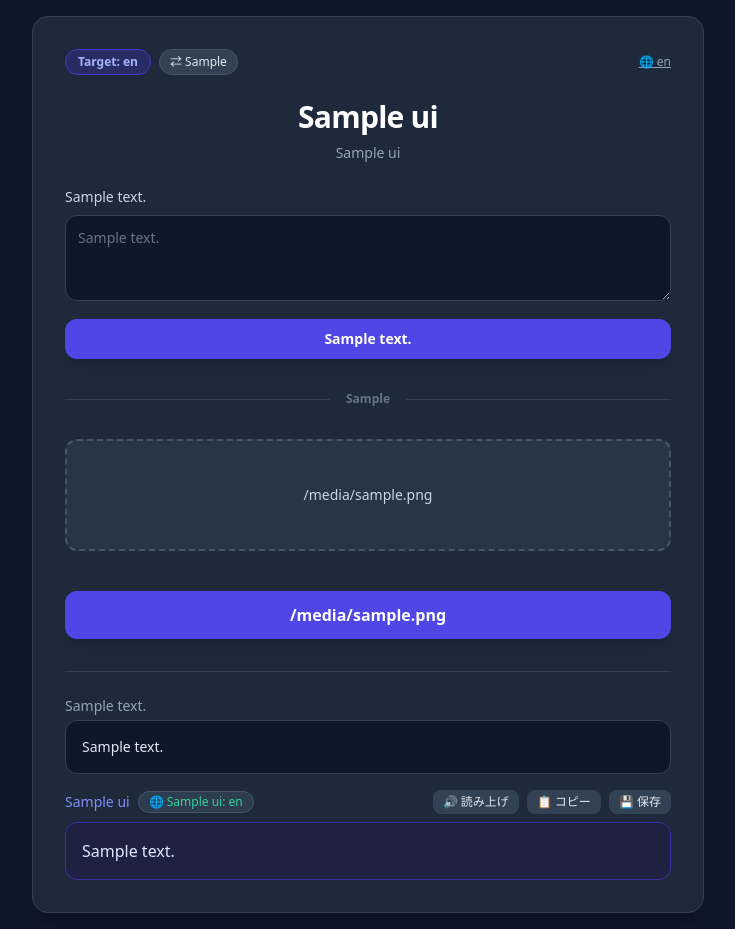
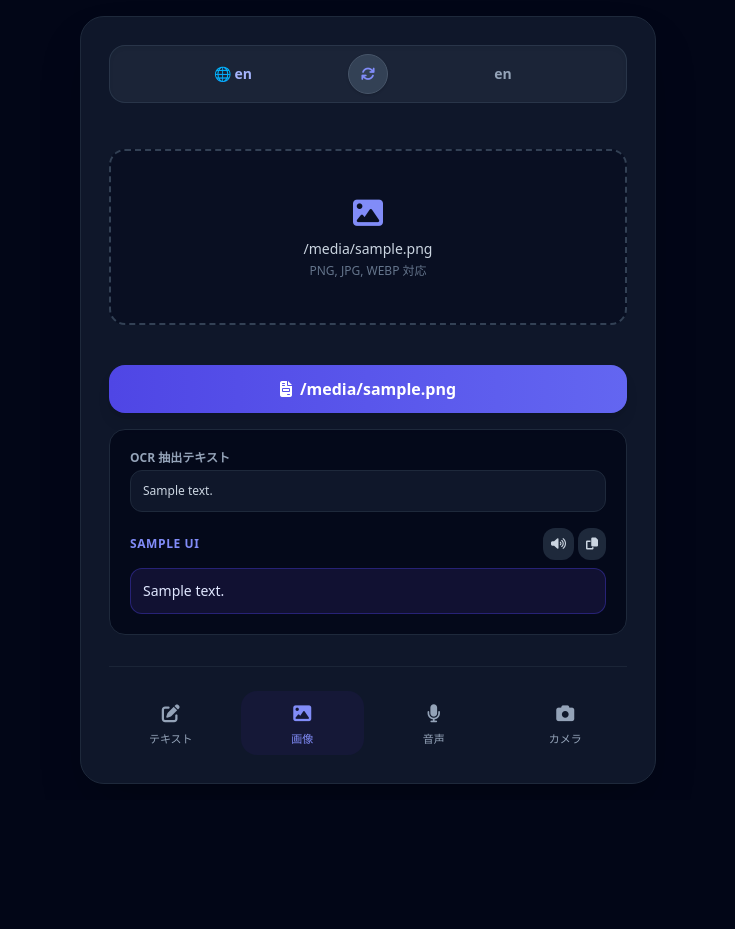
Before and after one commit to cfti1250155-source/flask-image-translator, a Flask app: template templates/index.html in a window 1280 px wide. Shown: the whole page, without its empty margins (272-1007 px from the left). After the commit the page ends 784 px from the top, so only its background shows below. Run offline with Flask 3, Linux system fonts and the light colour scheme; the template is opened without the code that fills it: most values are stand-ins (such as "Sample title", 1, 10 or a date in 2020); some libraries are stand-ins or nearby versions.

Commit message:
Redesign UI to Google Translate app style with tab navigation

```diff
--- a/app.py
+++ b/app.py
@@ -95,7 +95,7 @@ def set_language():
 
 @app.route('/swap-language', methods=['POST'])
 def swap_language():
-    """ターゲット言語のスムーズな切り替え（入力欄の残存テキストはクリア）"""
+    """ターゲット言語のスムーズな切り替え"""
     current_target = session.get('target_lang', 'English')
     last_detected = session.get('last_detected_lang')
 
@@ -106,8 +106,6 @@ def swap_language():
 
     session['target_lang'] = new_target
     session['last_detected_lang'] = current_target
-
-    # 残っている入力プリセットテキストを完全に消去
     session.pop('input_preset', None)
 
     return redirect(url_for('index'))
@@ -123,18 +121,20 @@ def index():
     ocr_text = ''
     translated_text = ''
     detected_lang = ''
-    is_text_translation = False
+    is_text_translation = True
 
     if request.method == 'POST':
+        mode = request.form.get('mode', 'text')
         direct_text = request.form.get('direct_text')
         file = request.files.get('image')
 
-        # 1. テキスト直接入力
-        if direct_text and direct_text.strip() != '':
+        # 1. テキスト入力モード
+        if mode == 'text' and direct_text and direct_text.strip() != '':
             ocr_text = direct_text.strip()
             is_text_translation = True
-        # 2. 画像ファイル
-        elif file and file.filename != '':
+        # 2. 画像モード
+        elif mode == 'image' and file and file.filename != '':
+            is_text_translation = False
             session.pop('last_detected_lang', None)
             try:
                 image = Image.open(file.stream)
--- a/templates/index.html
+++ b/templates/index.html
@@ -5,119 +5,189 @@
     <meta name="viewport" content="width=device-width, initial-scale=1.0">
     <title>{{ ui.title }}</title>
     <script src="https://cdn.tailwindcss.com"></script>
+    <link rel="stylesheet" href="https://cdnjs.cloudflare.com/ajax/libs/font-awesome/6.4.0/css/all.min.css">
 </head>
-<body class="bg-slate-900 text-slate-100 min-h-screen flex items-center justify-center p-4">
+<body class="bg-slate-950 text-slate-100 min-h-screen flex flex-col items-center justify-between p-4 selection:bg-indigo-500 selection:text-white">
 
-    <div class="max-w-2xl w-full bg-slate-800 rounded-2xl shadow-xl border border-slate-700 p-6 md:p-8">
+    <!-- メインコンテンツカード -->
+    <div class="max-w-xl w-full bg-slate-900 rounded-3xl shadow-2xl border border-slate-800 p-5 md:p-7 flex-grow flex flex-col justify-between my-auto">
 
-        <!-- ヘッダー & 言語変更・切り替えボタン -->
-        <div class="flex justify-between items-center mb-6">
-            <div class="flex items-center gap-2">
-                <span class="bg-indigo-900/60 text-indigo-300 text-xs font-semibold px-3 py-1 rounded-full border border-indigo-700">
-                    Target: {{ target_lang }}
-                </span>
+        <!-- 1. 上部：言語切り替えバー（Google翻訳アプリ風） -->
+        <div class="bg-slate-800/80 rounded-2xl p-2 flex items-center justify-between border border-slate-700/60 mb-6 shadow-inner">
+            <a href="/select-language" class="flex-1 text-center font-semibold text-sm text-indigo-300 hover:text-white transition py-2 rounded-xl hover:bg-slate-700/50">
+                🌐 {{ target_lang }}
+            </a>
+
             <form action="/swap-language" method="POST" class="inline">
-                    <button type="submit" title="言語切り替え" class="bg-slate-700 hover:bg-slate-600 text-slate-200 text-xs font-medium px-2.5 py-1 rounded-full border border-slate-600 transition flex items-center gap-1">
-                        ⇄ {{ ui.get('swap_btn', '言語切り替え') }}
+                <button type="submit" title="言語切り替え" class="w-10 h-10 bg-slate-700 hover:bg-slate-600 active:scale-95 text-indigo-400 rounded-full flex items-center justify-center transition border border-slate-600 shadow">
+                    <i class="fa-solid fa-arrows-rotate text-sm"></i>
                 </button>
             </form>
-            </div>
-            <a href="/select-language" class="text-xs text-slate-400 hover:text-white underline">
-                🌐 {{ ui.change_lang }}
+
+            <a href="/select-language" class="flex-1 text-center font-semibold text-sm text-slate-400 hover:text-white transition py-2 rounded-xl hover:bg-slate-700/50">
+                {{ ui.change_lang }}
             </a>
         </div>
 
-        <div class="text-center space-y-2 mb-6">
-            <h1 class="text-3xl font-bold tracking-tight text-white">{{ ui.title }}</h1>
-            <p class="text-slate-400 text-sm">{{ ui.subtitle }}</p>
+        <!-- 2. 中央：各モードのコンテンツエリア -->
+        <div class="flex-grow flex flex-col justify-center">
+
+            <!-- 【テキスト翻訳モード】 -->
+            <div id="tab-text" class="tab-content space-y-4">
+                <form action="/" method="POST" class="space-y-3">
+                    <input type="hidden" name="mode" value="text">
+                    <div class="relative">
+                        <textarea name="direct_text" rows="5" class="w-full p-4 rounded-2xl bg-slate-950/70 text-slate-100 border border-slate-800 focus:outline-none focus:border-indigo-500 text-base placeholder-slate-600 resize-none shadow-inner" placeholder="{{ ui.text_placeholder }}">{{ ocr_text if is_text_translation else '' }}</textarea>
                     </div>
-
-        <!-- 1. テキスト直接入力フォーム -->
-        <form action="/" method="POST" class="space-y-3 mb-6">
-            <div>
-                <label class="block text-sm font-medium text-slate-300 mb-2">{{ ui.text_input_label }}</label>
-                <!-- 入力欄（テキストエリア）を常にクリアな状態に設定 -->
-                <textarea name="direct_text" rows="3" class="w-full p-3 rounded-xl bg-slate-900 text-slate-100 border border-slate-700 focus:outline-none focus:border-indigo-500 text-sm placeholder-slate-500" placeholder="{{ ui.text_placeholder }}"></textarea>
-            </div>
-            <button type="submit" class="w-full bg-indigo-600 hover:bg-indigo-500 text-white font-semibold py-2.5 px-4 rounded-xl shadow-lg transition text-sm">
-                {{ ui.btn_text_translate }}
+                    <button type="submit" class="w-full bg-gradient-to-r from-indigo-600 to-indigo-500 hover:from-indigo-500 hover:to-indigo-400 text-white font-bold py-3 px-4 rounded-2xl shadow-lg transition active:scale-[0.99] flex items-center justify-center gap-2">
+                        <i class="fa-solid fa-language"></i> {{ ui.btn_text_translate }}
                     </button>
                 </form>
 
-        <div class="relative flex py-2 items-center mb-6">
-            <div class="flex-grow border-t border-slate-700"></div>
-            <span class="flex-shrink mx-4 text-slate-500 text-xs font-semibold">{{ ui.or }}</span>
-            <div class="flex-grow border-t border-slate-700"></div>
+                <!-- テキスト翻訳の結果出力枠 -->
+                {% if translated_text and is_text_translation %}
+                <div class="mt-6 p-5 bg-indigo-950/40 rounded-2xl border border-indigo-800/60 space-y-3">
+                    <div class="flex justify-between items-center border-b border-indigo-900/50 pb-2">
+                        <div class="flex items-center gap-2">
+                            <span class="text-xs font-bold text-indigo-400 uppercase tracking-wider">{{ ui.result_label }}</span>
+                            {% if detected_lang %}
+                            <span class="bg-emerald-950/80 text-emerald-400 text-[10px] font-semibold px-2 py-0.5 rounded-full border border-emerald-800">
+                                🌐 {{ detected_lang }}
+                            </span>
+                            {% endif %}
+                        </div>
+                        <div class="flex space-x-1">
+                            <button type="button" onclick="speakText()" class="p-2 bg-slate-800 hover:bg-slate-700 text-slate-300 rounded-xl text-xs transition">
+                                <i class="fa-solid fa-volume-high"></i>
+                            </button>
+                            <button type="button" onclick="copyResult()" class="p-2 bg-slate-800 hover:bg-slate-700 text-slate-300 rounded-xl text-xs transition">
+                                <i class="fa-solid fa-copy"></i>
+                            </button>
+                            <button type="button" onclick="downloadText()" class="p-2 bg-slate-800 hover:bg-slate-700 text-slate-300 rounded-xl text-xs transition">
+                                <i class="fa-solid fa-download"></i>
+                            </button>
+                        </div>
+                    </div>
+                    <div id="resultText" class="text-indigo-100 text-base font-medium whitespace-pre-wrap leading-relaxed">{{ translated_text }}</div>
+                </div>
+                {% endif %}
             </div>
 
-        <!-- 2. 画像送信フォーム -->
+            <!-- 【画像翻訳モード】 -->
+            <div id="tab-image" class="tab-content hidden space-y-4">
                 <form action="/" method="POST" enctype="multipart/form-data" class="space-y-4">
+                    <input type="hidden" name="mode" value="image">
                     <div class="flex flex-col items-center justify-center w-full">
-                <label class="flex flex-col items-center justify-center w-full h-28 border-2 border-slate-600 border-dashed rounded-xl cursor-pointer bg-slate-700/50 hover:bg-slate-700 transition">
-                    <div class="flex flex-col items-center justify-center pt-4 pb-4">
+                        <label class="flex flex-col items-center justify-center w-full h-44 border-2 border-slate-700 border-dashed rounded-2xl cursor-pointer bg-slate-950/40 hover:bg-slate-800/40 transition">
+                            <div class="flex flex-col items-center justify-center p-4 text-center">
+                                <i class="fa-solid fa-image text-3xl text-indigo-400 mb-2"></i>
                                 <p class="text-sm text-slate-300 font-medium">{{ ui.image_input_label }}</p>
+                                <p class="text-xs text-slate-500 mt-1">PNG, JPG, WEBP 対応</p>
                             </div>
                             <input type="file" name="image" accept="image/*" class="hidden" onchange="document.getElementById('file-name').innerText = this.files[0].name">
                         </label>
-                <p id="file-name" class="text-xs text-indigo-400 mt-2 h-4"></p>
+                        <p id="file-name" class="text-xs text-indigo-400 mt-2 h-4 font-medium"></p>
                     </div>
 
-            <button type="submit" class="w-full bg-indigo-600 hover:bg-indigo-500 text-white font-semibold py-3 px-4 rounded-xl shadow-lg transition">
-                {{ ui.btn_image_translate }}
+                    <button type="submit" class="w-full bg-gradient-to-r from-indigo-600 to-indigo-500 hover:from-indigo-500 hover:to-indigo-400 text-white font-bold py-3 px-4 rounded-2xl shadow-lg transition active:scale-[0.99] flex items-center justify-center gap-2">
+                        <i class="fa-solid fa-file-invoice"></i> {{ ui.btn_image_translate }}
                     </button>
                 </form>
 
-        <!-- 結果表示部分 -->
-        {% if ocr_text or translated_text %}
-        <div class="mt-8 space-y-4 pt-6 border-t border-slate-700">
-            {% if ocr_text and translated_text %}
+                <!-- 画像翻訳の結果出力枠 -->
+                {% if translated_text and not is_text_translation %}
+                <div class="mt-6 p-5 bg-slate-950/80 rounded-2xl border border-slate-800 space-y-4">
+                    {% if ocr_text %}
                     <div>
-                <h2 class="text-sm font-medium text-slate-400 mb-1">{{ ui.target_text_label }}</h2>
-                <div class="p-4 bg-slate-900 rounded-xl border border-slate-700 text-slate-200 text-sm whitespace-pre-wrap">{{ ocr_text }}</div>
+                        <span class="text-xs font-bold text-slate-400 block mb-1">OCR 抽出テキスト</span>
+                        <div class="p-3 bg-slate-900 rounded-xl border border-slate-800 text-xs text-slate-300 max-h-32 overflow-y-auto whitespace-pre-wrap">{{ ocr_text }}</div>
                     </div>
                     {% endif %}
-
-            {% if translated_text %}
                     <div>
                         <div class="flex justify-between items-center mb-2">
-                    <div class="flex items-center gap-2">
-                        <h2 class="text-sm font-medium text-indigo-400">{{ ui.result_label }}</h2>
-                        {% if detected_lang %}
-                        <span class="bg-slate-700/80 text-emerald-400 text-xs px-2.5 py-0.5 rounded-full border border-slate-600 font-medium">
-                            🌐 {{ ui.get('detected_label', '検出言語') }}: {{ detected_lang }}
-                        </span>
-                        {% endif %}
-                    </div>
-                    <!-- 便利ツールボタン群 -->
-                    <div class="flex space-x-2">
-                        {% if is_text_translation %}
-                        <form action="/swap-language" method="POST" class="inline">
-                            <button type="submit" title="言語切り替え" class="px-2.5 py-1 bg-indigo-800 hover:bg-indigo-700 text-indigo-200 rounded-lg text-xs font-medium transition flex items-center gap-1 border border-indigo-600">
-                                ⇄ {{ ui.get('swap_btn', '言語切り替え') }}
+                            <span class="text-xs font-bold text-indigo-400 uppercase tracking-wider">{{ ui.result_label }}</span>
+                            <div class="flex space-x-1">
+                                <button type="button" onclick="speakText()" class="p-2 bg-slate-800 hover:bg-slate-700 text-slate-300 rounded-xl text-xs transition">
+                                    <i class="fa-solid fa-volume-high"></i>
                                 </button>
-                        </form>
-                        {% endif %}
-                        <button type="button" onclick="speakText()" title="音声読み上げ" class="px-2.5 py-1 bg-slate-700 hover:bg-slate-600 text-slate-200 rounded-lg text-xs font-medium transition flex items-center gap-1">
-                            🔊 読み上げ
-                        </button>
-                        <button type="button" onclick="copyResult()" title="テキストコピー" class="px-2.5 py-1 bg-slate-700 hover:bg-slate-600 text-slate-200 rounded-lg text-xs font-medium transition flex items-center gap-1">
-                            📋 コピー
-                        </button>
-                        <button type="button" onclick="downloadText()" title="ファイル保存" class="px-2.5 py-1 bg-slate-700 hover:bg-slate-600 text-slate-200 rounded-lg text-xs font-medium transition flex items-center gap-1">
-                            💾 保存
+                                <button type="button" onclick="copyResult()" class="p-2 bg-slate-800 hover:bg-slate-700 text-slate-300 rounded-xl text-xs transition">
+                                    <i class="fa-solid fa-copy"></i>
                                 </button>
                             </div>
                         </div>
-                <div id="resultText" class="p-4 bg-indigo-950/50 rounded-xl border border-indigo-800 text-indigo-100 text-base font-medium whitespace-pre-wrap">{{ translated_text }}</div>
+                        <div id="resultText" class="p-3 bg-indigo-950/50 rounded-xl border border-indigo-800/60 text-indigo-100 text-sm whitespace-pre-wrap">{{ translated_text }}</div>
+                    </div>
                 </div>
                 {% endif %}
             </div>
-        {% endif %}
+
+            <!-- 【音声翻訳モード（準備中UI）】 -->
+            <div id="tab-voice" class="tab-content hidden text-center py-10 space-y-4">
+                <div class="w-20 h-20 bg-indigo-600/20 text-indigo-400 rounded-full flex items-center justify-center mx-auto text-3xl border border-indigo-500/30">
+                    <i class="fa-solid fa-microphone"></i>
+                </div>
+                <h3 class="text-lg font-bold text-white">音声入力翻訳</h3>
+                <p class="text-xs text-slate-400 max-w-xs mx-auto">マイクに向かって話した言葉をリアルタイムで文字起こし＆翻訳します（次回追加予定）。</p>
+            </div>
+
+            <!-- 【カメラ翻訳モード（準備中UI）】 -->
+            <div id="tab-camera" class="tab-content hidden text-center py-10 space-y-4">
+                <div class="w-20 h-20 bg-indigo-600/20 text-indigo-400 rounded-full flex items-center justify-center mx-auto text-3xl border border-indigo-500/30">
+                    <i class="fa-solid fa-camera"></i>
+                </div>
+                <h3 class="text-lg font-bold text-white">リアルタイムカメラ翻訳</h3>
+                <p class="text-xs text-slate-400 max-w-xs mx-auto">カメラでかざした文字をリアルタイムで翻訳・画像解析します（次回追加予定）。</p>
+            </div>
 
         </div>
 
-    <!-- JavaScript ツール関数群 -->
+        <!-- 3. 下部：ナビゲーションアイコン（Google翻訳アプリ風） -->
+        <div class="grid grid-cols-4 gap-2 pt-6 border-t border-slate-800/80 mt-6">
+            <button onclick="switchTab('text')" id="nav-text" class="nav-btn active flex flex-col items-center justify-center py-2 rounded-2xl transition text-indigo-400">
+                <i class="fa-solid fa-pen-to-square text-lg mb-1"></i>
+                <span class="text-[11px] font-medium">テキスト</span>
+            </button>
+            <button onclick="switchTab('image')" id="nav-image" class="nav-btn flex flex-col items-center justify-center py-2 rounded-2xl transition text-slate-400 hover:text-white">
+                <i class="fa-solid fa-image text-lg mb-1"></i>
+                <span class="text-[11px] font-medium">画像</span>
+            </button>
+            <button onclick="switchTab('voice')" id="nav-voice" class="nav-btn flex flex-col items-center justify-center py-2 rounded-2xl transition text-slate-400 hover:text-white">
+                <i class="fa-solid fa-microphone text-lg mb-1"></i>
+                <span class="text-[11px] font-medium">音声</span>
+            </button>
+            <button onclick="switchTab('camera')" id="nav-camera" class="nav-btn flex flex-col items-center justify-center py-2 rounded-2xl transition text-slate-400 hover:text-white">
+                <i class="fa-solid fa-camera text-lg mb-1"></i>
+                <span class="text-[11px] font-medium">カメラ</span>
+            </button>
+        </div>
+
+    </div>
+
+    <!-- JavaScript：タブ切り替え＆便利ツール -->
     <script>
+        function switchTab(tabName) {
+            // コンテンツの非表示・表示切り替え
+            document.querySelectorAll('.tab-content').forEach(el => el.classList.add('hidden'));
+            document.getElementById('tab-' + tabName).classList.remove('hidden');
+
+            // ナビボタンのハイライト切り替え
+            document.querySelectorAll('.nav-btn').forEach(btn => {
+                btn.classList.remove('text-indigo-400', 'bg-indigo-950/40');
+                btn.classList.add('text-slate-400');
+            });
+
+            const activeBtn = document.getElementById('nav-' + tabName);
+            activeBtn.classList.remove('text-slate-400');
+            activeBtn.classList.add('text-indigo-400', 'bg-indigo-950/40');
+        }
+
+        // POST直後のタブ自動復元
+        {% if not is_text_translation and translated_text %}
+            switchTab('image');
+        {% else %}
+            switchTab('text');
+        {% endif %}
+
         function copyResult() {
             const text = document.getElementById('resultText').innerText;
             navigator.clipboard.writeText(text).then(() => {
```
Lines whose indentation alone changed are shown as unchanged.
